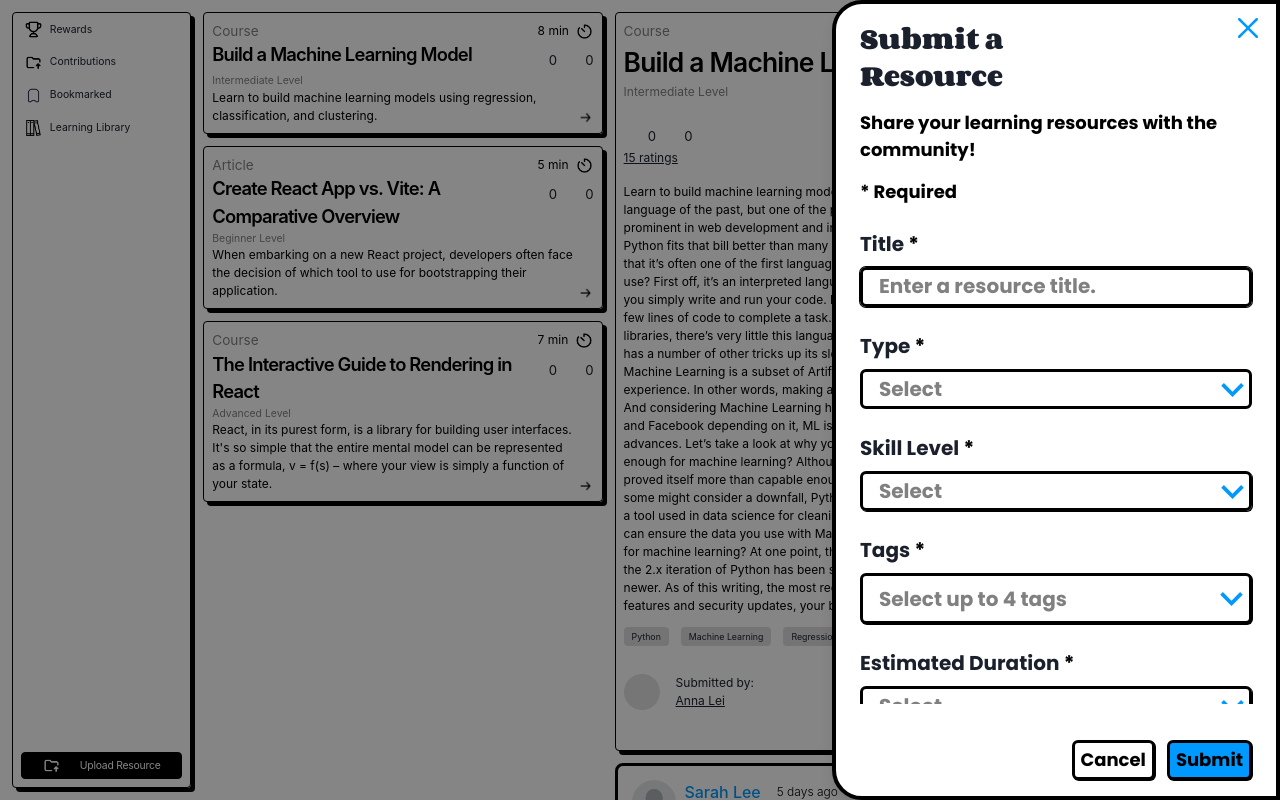
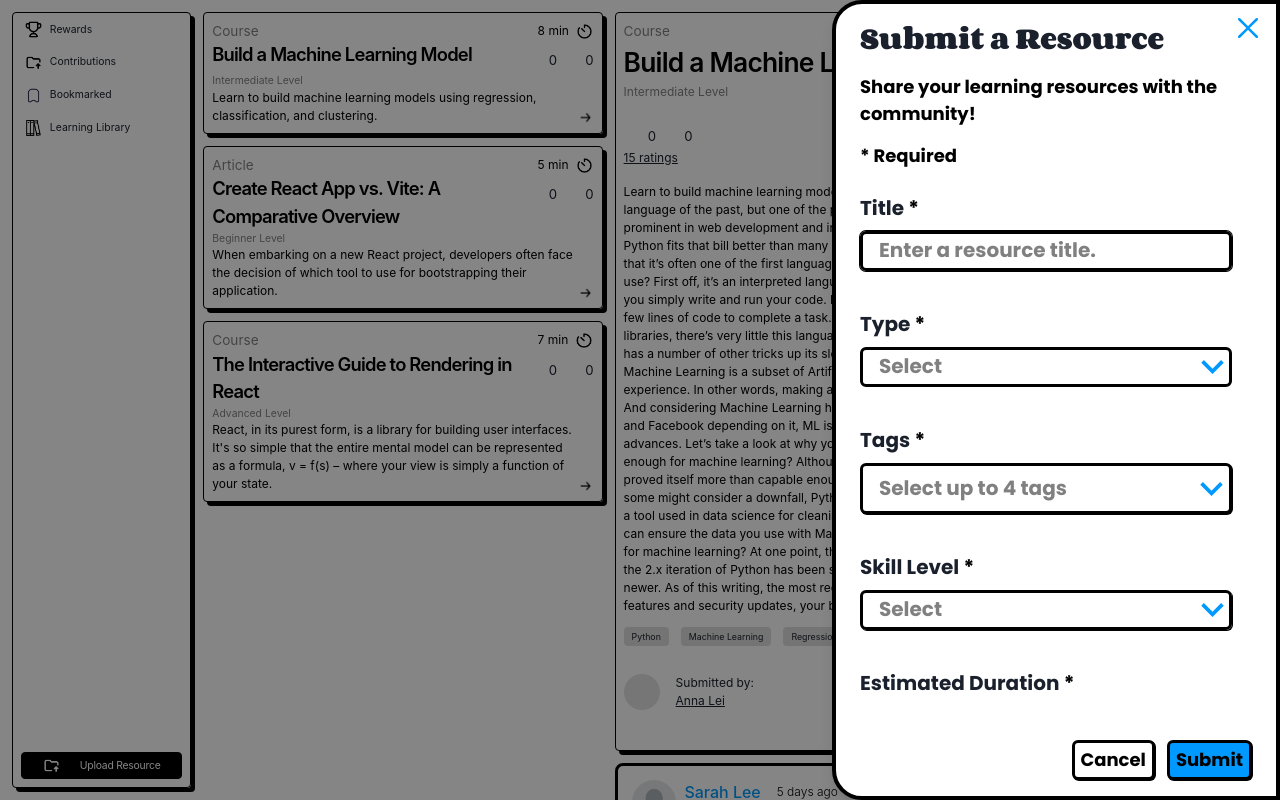
Before and after one commit to makeitMVPadmin/P4_Member_Achievement, a React (Create React App) app: page /resource in a window 1280 px wide. Both pictures are taken after a click on the button "Upload Resource". Shown: the top 800 px of the page. Built offline with nearby package versions, Linux system fonts and the light colour scheme; some icons are missing.

Commit message:
still working on styling

```diff
--- a/src/components/SubmissionForm/SelectTags.jsx
+++ b/src/components/SubmissionForm/SelectTags.jsx
@@ -4,7 +4,7 @@ import { ChevronDownIcon } from '@chakra-ui/icons';
 import React, {useState} from 'react';
 import Select, { components } from 'react-select';
 import makeAnimated from 'react-select/animated';
-import { color } from "framer-motion";
+import { color, wrap } from "framer-motion";
 import { hover } from "@testing-library/user-event/dist/hover";
 
 // const animatedComponents = makeAnimated();
@@ -23,32 +23,44 @@ const customComponents = {
 const customStyles = {
   control: (provided, state) => ({
     ...provided,
+    // this changes width of entire container
+    // maxWidth:"450px",
     border: '3px solid black',
     boxShadow: '1px 1px 0 black',
     borderRadius: '6px',
     // height: '43px',
     '&:hover': { borderColor: 'black' },
     '&:focus': { outline: 'none' },
+
   }),
   valueContainer: (provided) => ({
     ...provided,
+    display: 'flex',
+    flexWrap: 'nowrap',
+    overflowX: 'auto',
+    whiteSpace: 'nowrap',
+    // this changes the width of inner container
+    // maxWidth: '500px',
     padding: '0px',
     fontSize:'20px',
     color: 'grey',
     fontWeight: 'bold',
     fontFamily: "Poppins",
     marginLeft: "14px",
-    // marginBottom: '5px'
+  }),
+  multiValue: (provided) => ({
+    ...provided,
+    flex: '0 0 auto',
+    maxWidth:"400px"
+  }),
 
-  }),
   indicatorsContainer: (provided) => ({
     ...provided,
-
-    // display: 'flex',
-    // alignItems: 'center',
+    maxWidth:"500px"
   }),
   dropdownIndicator: (provided) => ({
     ...provided,
+
     color: '#0099FF',
     padding: 0,
     '& svg': {
@@ -62,7 +74,7 @@ const customStyles = {
   }),
   indicatorSeparator: (base) => ({
     ...base,
-    display: 'none'
+    display: 'none',
   }),
   menu: (base) => ({
     ...base,
@@ -81,6 +93,7 @@ const customStyles = {
   input: (provided) => ({
     ...provided,
     margin: 0,
+    maxWidth:"50px"
   }),
 };
 
--- a/src/components/SubmissionForm/SubmissionDrawer.jsx
+++ b/src/components/SubmissionForm/SubmissionDrawer.jsx
@@ -102,7 +102,6 @@ function SubmissionDrawer() {
         initialFocusRef={firstField}
         onClose={onClose}
         size="sm"
-
       >
         <DrawerOverlay />
         <DrawerContent
@@ -118,15 +117,15 @@ function SubmissionDrawer() {
             iconColor: "#0099FF"
           }}
           >
-            <b className="submission__header-title">Submit a <br />Resource</b>
+            <h1 className="submission__header-title">Submit a Resource </h1>
             <p className="submission__small-text">Share your learning resources with the community!</p>
             <p className="submission__small-text"><span>*</span>  Required</p>
           </DrawerHeader>
 
-          <DrawerBody>
-            <Stack spacing='24px'>
+          <DrawerBody className="submission__form-container">
+            <Stack className="submission__form-container">
           {/* TITLE */}
-              <Box as="form">
+              <Box as="form" className="submission__form-column">
                 <FormControl>
                   <FormLabel
                   className="submission__title"
@@ -149,7 +148,7 @@ function SubmissionDrawer() {
                 </FormControl>
               </Box>
           {/* TYPE  */}
-              <Box >
+              <Box className="submission__form-column" >
                 <FormControl>
                 <FormLabel htmlFor='type'
                 className="submission__title"
@@ -182,8 +181,14 @@ function SubmissionDrawer() {
                 </FormControl>
               </Box>
 
+
+            {/* TAGS */}
+              <Box className="submission__form-column">
+                <SelectTags />
+              </Box>
+
             {/* SKILL LEVEL */}
-              <Box>
+              <Box className="submission__form-column">
                 <FormControl>
                 <FormLabel htmlFor='owner'
                 className="submission__title"
@@ -213,13 +218,8 @@ function SubmissionDrawer() {
                 </FormControl>
               </Box>
 
-            {/* TAGS */}
-              <Box>
-                <SelectTags />
-              </Box>
-
             {/* ESTIMATED DURATION */}
-              <Box>
+              <Box className="submission__form-column">
                 <FormControl>
                   <FormLabel htmlFor='owner'
                   className="submission__title"
@@ -255,7 +255,7 @@ function SubmissionDrawer() {
               </Box>
 
             {/* DESCRIPTION */}
-              <Box  >
+              <Box className="submission__form-column" >
                 <FormControl>
                   <FormLabel htmlFor='desc'
                   className="submission__title"
@@ -268,11 +268,13 @@ function SubmissionDrawer() {
                   className='submission__inputField'
                   border='3px solid black'
                   _hover='none'
-                  focusBorderColor="black"/>
+                  focusBorderColor="black"
+                  height='200px'/>
+
                 </FormControl>
               </Box>
             {/* URL  */}
-              <Box>
+              <Box className="submission__form-column">
                 <FormControl>
                   <FormLabel htmlFor='url'
                   className="submission__title"
@@ -292,12 +294,12 @@ function SubmissionDrawer() {
                 </FormControl>
               </Box>
 
-              <div>
+              <div className="submission__OR">
               <p className="submission__upload">OR</p>
               </div>
 
             {/* UPLOAD FILE  */}
-              <Box>
+              <Box className="submission__form-column">
                 <UploadFile />
               </Box>
 
--- a/src/components/SubmissionForm/SubmissionDrawer.scss
+++ b/src/components/SubmissionForm/SubmissionDrawer.scss
@@ -35,9 +35,23 @@
 
 
 .submission {
+  // &__form-container {
+  //   // display: flex;
+  //   // flex-wrap: wrap;
+  //   // max-height: 600px;
+  //   // justify-content: space-between;
+  // }
+
+  &__form-column {
+    flex: 1;
+    // min-width: 410px;
+    margin-right: 20px;
+    margin-bottom: 30px;
+  }
 
   &__title {
     font-family: "Poppins";
+
   }
 
   &__upload {
@@ -51,7 +65,8 @@
   &__header-title {
     font-family: "Corben";
     font-weight: bold;
-    font-size: 24px;
+    font-size: 25px;
+    // margin-left: 40px;
   }
 
   &__small-text {
@@ -60,6 +75,7 @@
     font-size: 18px;
     font-weight: bolder;
     font-family: "Poppins";
+    // margin-left: 40px;
   }
 
 
@@ -71,7 +87,7 @@
     border: 3px solid black;
     border-radius: 5px;
     box-shadow: 1px 1px 0 black;
-    width: 390px;
+    width:375px;
   }
 
 
@@ -81,7 +97,12 @@
     box-shadow: 1px 1px 0 black;
     font-weight: bolder;
     font-size: 20px;
-    // color: black;
+    // width: 100%;
+    // max-width: 500px;
+  }
+
+  &__OR {
+    margin-top: -20px;
   }
 
   &__inputField::placeholder {
```
